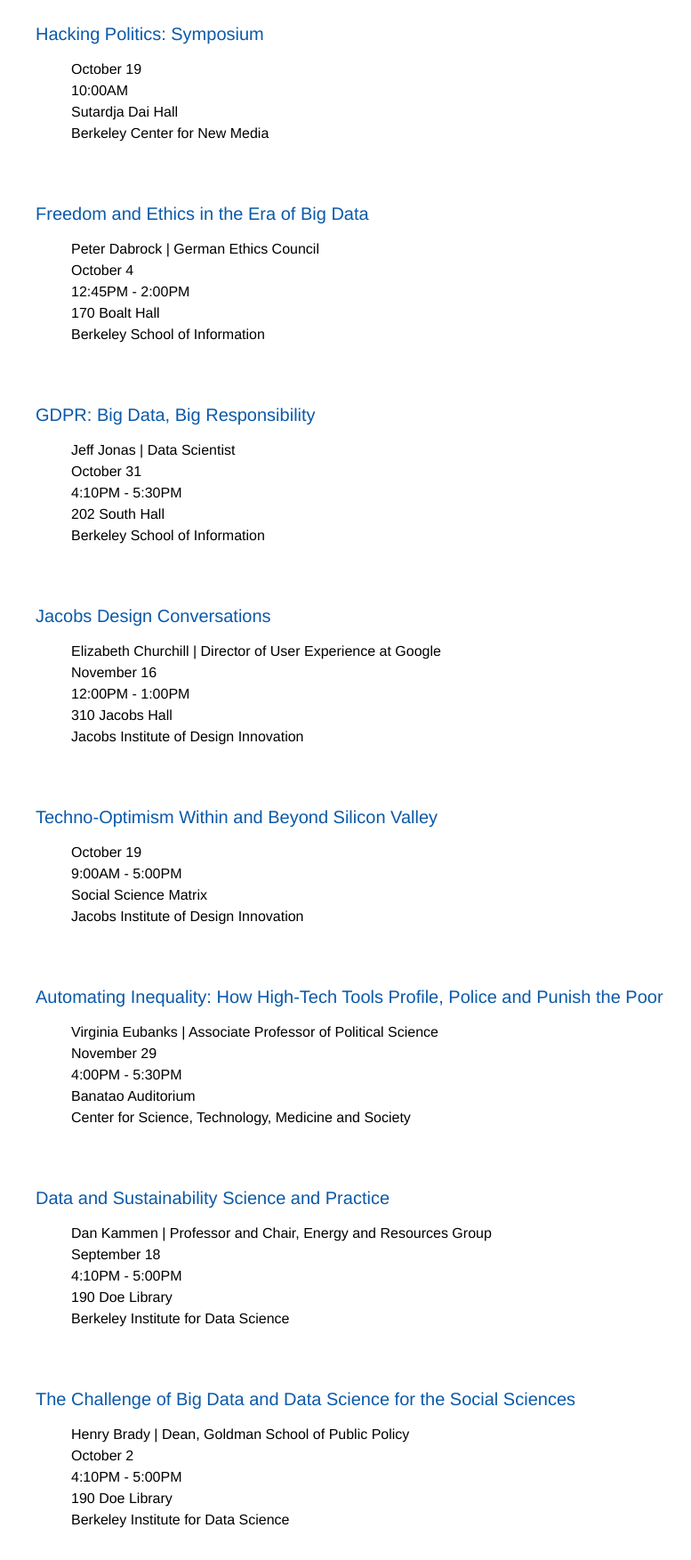
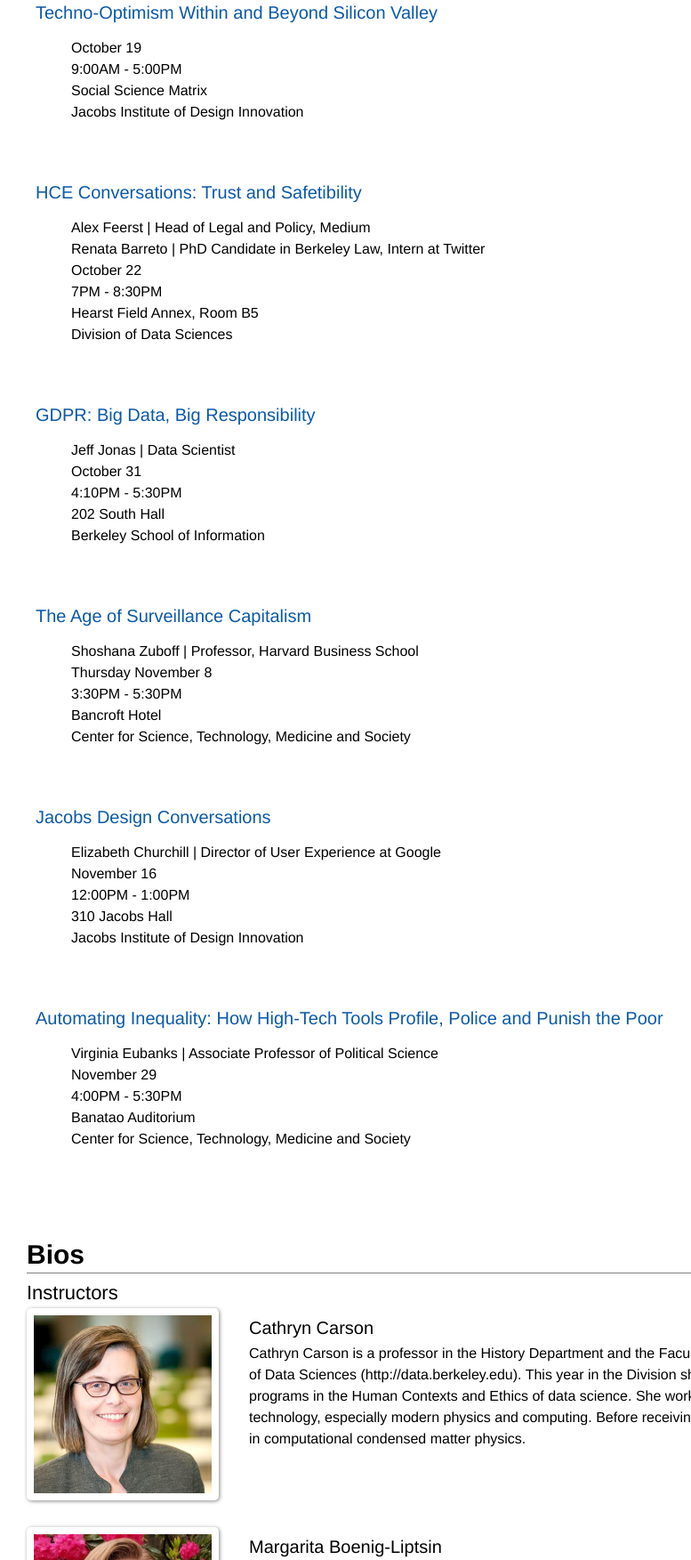
Before and after one commit to mboenigliptsin/hce-sts-site, a plain HTML site: page index.html in a window 1280 px wide. Shown: the part 1355-3108 px from the top of the page at 89% size, without its empty margins (3-780 px from the left). Drawn offline with Linux system fonts and the light colour scheme.

Commit message:
Update index.html

```diff
--- a/index.html
+++ b/index.html
@@ -81,18 +81,6 @@
 					<div class="section-title"> Events </div>
 						<div class="event-containter">
 							<div class="event-text">
-								<div class="sub-sub-section-title"> <a href="https://cstms.berkeley.edu/current-events/2018-11th-annual-bclt-privacy-lecture/"> The Age of Surveillance Capitalism </a></div>
-								<ul id = "bio-list">
-									<li> Shoshana Zuboff   |   Professor, Harvard Business School </li>
-									<li> Thursday November 8 </li>
-									<li> 3:30PM - 5:30PM </li>
-									<li> Bancroft Hotel </li>
-									<li> Center for Science, Technology, Medicine and Society </li>
-								</ul>
-							</div>
-						</div>
-						<div class="event-containter">
-							<div class="event-text">
 								<div class="sub-sub-section-title"> <a href="http://bcnm.berkeley.edu/events/109/special-events/2689/hacking-politics"> Hacking Politics: Symposium </a></div>
 								<ul id = "bio-list">
 									<li> October 19 </li>
@@ -104,13 +92,25 @@
 						</div>
 						<div class="event-containter">
 							<div class="event-text">
-								<div class="sub-sub-section-title"> <a href="https://www.ischool.berkeley.edu/events/2018/freedom-and-ethics-era-big-data">Freedom and Ethics in the Era of Big Data </a></div>
+								<div class="sub-sub-section-title"> <a href="https://cstms.berkeley.edu/current-events/techno-optimism-beyond-silicon-valley/">Techno-Optimism Within and Beyond Silicon Valley</a></div>
 								<ul id = "bio-list">
-									<li> Peter Dabrock   |   German Ethics Council </li>
-									<li> October 4 </li>
-									<li> 12:45PM - 2:00PM </li>
-									<li> 170 Boalt Hall </li>
-									<li> Berkeley School of Information </li>
+									<li> October 19 </li>
+									<li> 9:00AM - 5:00PM </li>
+									<li> Social Science Matrix </li>
+									<li> Jacobs Institute of Design Innovation </li>
+								</ul>
+							</div>
+						</div>
+						<div class="event-containter">
+							<div class="event-text">
+								<div class="sub-sub-section-title"> <a href="https://docs.google.com/document/d/1zIY6302bdVg21BqtaxXM3f7YW1DYEy8RWA4qNK-yVx8/edit?usp=sharing">HCE Conversations: Trust and Safetibility</a></div>
+								<ul id = "bio-list">
+									<li> Alex Feerst  |   Head of Legal and Policy, Medium </li>
+									<li> Renata Barreto  |   PhD Candidate in Berkeley Law, Intern at Twitter </li>
+									<li> October 22 </li>
+									<li> 7PM - 8:30PM </li>
+									<li> Hearst Field Annex, Room B5 </li>
+									<li> Division of Data Sciences </li>
 								</ul>
 							</div>
 						</div>
@@ -128,23 +128,24 @@
 						</div>
 						<div class="event-containter">
 							<div class="event-text">
+								<div class="sub-sub-section-title"> <a href="https://cstms.berkeley.edu/current-events/2018-11th-annual-bclt-privacy-lecture/"> The Age of Surveillance Capitalism </a></div>
+								<ul id = "bio-list">
+									<li> Shoshana Zuboff   |   Professor, Harvard Business School </li>
+									<li> Thursday November 8 </li>
+									<li> 3:30PM - 5:30PM </li>
+									<li> Bancroft Hotel </li>
+									<li> Center for Science, Technology, Medicine and Society </li>
+								</ul>
+							</div>
+						</div>
+						<div class="event-containter">
+							<div class="event-text">
 								<div class="sub-sub-section-title"> <a href="http://events.berkeley.edu/index.php/calendar/sn/jacobs.html?event_ID=119751&date=2018-11-16">Jacobs Design Conversations</a></div>
 								<ul id = "bio-list">
 									<li> Elizabeth Churchill   |   Director of User Experience at Google </li>
 									<li> November 16 </li>
 									<li> 12:00PM - 1:00PM </li>
 									<li> 310 Jacobs Hall </li>
-									<li> Jacobs Institute of Design Innovation </li>
-								</ul>
-							</div>
-						</div>
-						<div class="event-containter">
-							<div class="event-text">
-								<div class="sub-sub-section-title"> <a href="https://cstms.berkeley.edu/current-events/techno-optimism-beyond-silicon-valley/">Techno-Optimism Within and Beyond Silicon Valley</a></div>
-								<ul id = "bio-list">
-									<li> October 19 </li>
-									<li> 9:00AM - 5:00PM </li>
-									<li> Social Science Matrix </li>
 									<li> Jacobs Institute of Design Innovation </li>
 								</ul>
 							</div>
@@ -158,30 +159,6 @@
 									<li> 4:00PM - 5:30PM </li>
 									<li> Banatao Auditorium </li>
 									<li> Center for Science, Technology, Medicine and Society </li>
-								</ul>
-							</div>
-						</div>
-						<div class="event-containter">
-							<div class="event-text">
-								<div class="sub-sub-section-title"> <a href="https://bids.berkeley.edu/events/data-and-sustainability-science-and-practice">Data and Sustainability Science and Practice</a></div>
-								<ul id = "bio-list">
-									<li> Dan Kammen   |   Professor and Chair, Energy and Resources Group</li>
-									<li> September 18 </li>
-									<li> 4:10PM - 5:00PM </li>
-									<li> 190 Doe Library </li>
-									<li> Berkeley Institute for Data Science </li>
-								</ul>
-							</div>
-						</div>
-						<div class="event-containter">
-							<div class="event-text">
-								<div class="sub-sub-section-title"> <a href="https://bids.berkeley.edu/events/challenge-big-data-and-data-science-social-sciences">The Challenge of Big Data and Data Science for the Social Sciences </a></div>
-								<ul id = "bio-list">
-									<li> Henry Brady   |   Dean, Goldman School of Public Policy</li>
-									<li> October 2 </li>
-									<li> 4:10PM - 5:00PM </li>
-									<li> 190 Doe Library </li>
-									<li> Berkeley Institute for Data Science </li>
 								</ul>
 							</div>
 						</div>
```
